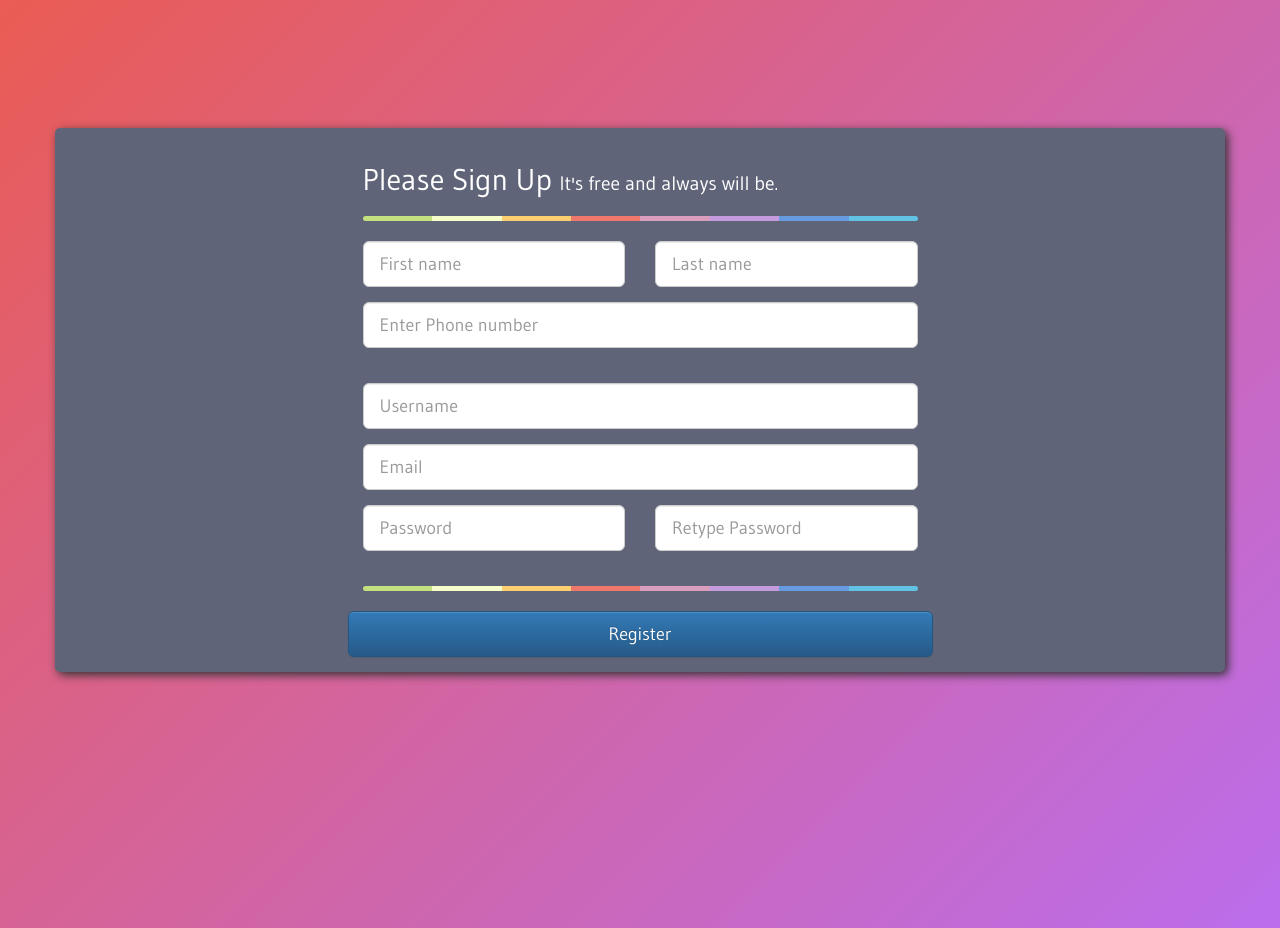
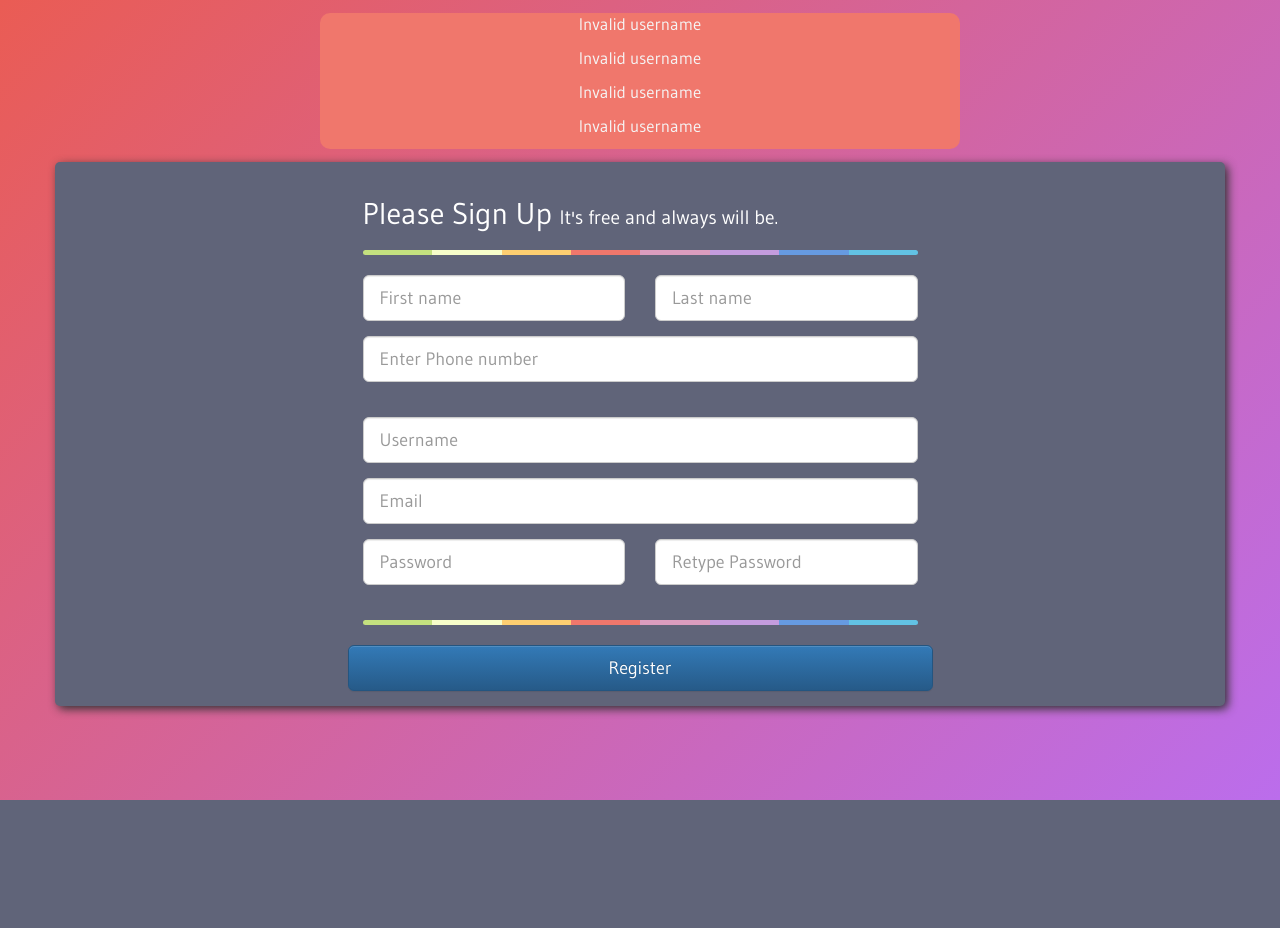
Before and after one commit to jmsredondo/flask-Team-Ling, a Flask app: template templates/registration.html in a window 1280 px wide. After the commit the page ends 800 px from the top, so only its background shows below. Run offline with Flask 2, Linux system fonts and the light colour scheme; the template is opened without the code that fills it: values that come from a table or form of the project are taken from there, others are empty; parts of the project's set-up code (start-up, migrations or seed data) failed here and were passed over; some libraries are stand-ins or nearby versions.

Commit message:
changed spacing form login container and error box

```diff
--- a/templates/landing/landing.html
+++ b/templates/landing/landing.html
@@ -86,7 +86,6 @@
                     <i class="fa fa-globe icon"></i>
                 </div>
                 <h3>Modern Design</h3>
-                <p>Lorem Ipsum is simply dummy text of the printing and typesetting industry. Lorem Ipsum has been</p>
                 <hr>
                 <a href="#" class="color-2">Read More !</a>
             </div>
--- a/templates/registration.html
+++ b/templates/registration.html
@@ -52,7 +52,7 @@
         }
         .register-wrap {
             position: relative;
-            margin-top: 10%;
+            margin-top: 1%;
             background: #606479;
             border-radius: 5px;
             box-shadow: 3px 3px 10px #333;
@@ -61,7 +61,7 @@
 
         .validation-wrap {
             position: relative;
-            margin-top: 10%;
+            margin-top: 1%;
             background-color: #f0776c;
             width: 50%;
             text-align: center;
@@ -74,6 +74,10 @@
             text-align: center;
             color: whitesmoke;
         }
+
+        html {
+            overflow-y: auto;
+        }
     </style>
 
 </head>
@@ -82,7 +86,7 @@
 {% from "./includes/_formhelpers.html" import render_field %}
 {% include "loader.html" %}
 {# remove class hidden #}
-<div class="container validation-wrap hidden">
+<div class="container validation-wrap ">
     <div class="row">
         <div class=" col-xs-12 col-sm-8 col-md-6 col-sm-offset-2 col-md-offset-3">
                 <p> Invalid username  </p>
```
